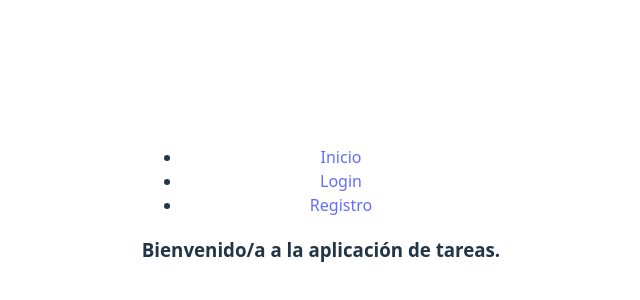
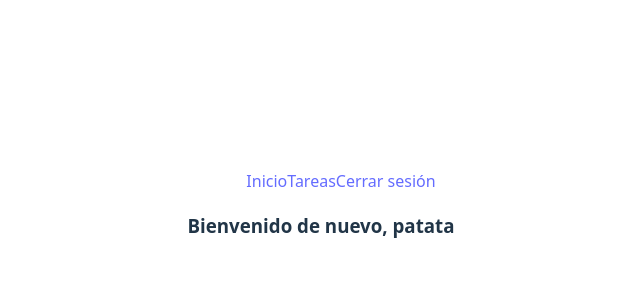
Before and after one commit to LorenaPiramide/TareasReact, a React (Vite) app: page / in a window 1280 px wide. Shown: the part 194-494 px from the top of the page, without its empty margins (319-959 px from the left). Built offline with nearby package versions, Linux system fonts and the light colour scheme.

Commit message:
Usuario de prueba creado, funciona correctamente

```diff
--- a/src/App.jsx
+++ b/src/App.jsx
@@ -4,24 +4,20 @@ import Navbar from './components/Navbar'
 import { Outlet } from 'react-router';
 function App() {
 
-  // opción 1
-  // const [isLogged, setIsLogged] = useState(false);
-
   // opcion 2
   // const [usuario, setUsuario] = useState(JSON.parse(sessionStorage.getItem("usuario") || {}));
-  const [usuario, setUsuario] = useState(
-    JSON.parse(sessionStorage.getItem("usuario") || "null")
-  );
+
+  // <button onClick={() => navigate("/")}>Ir a inicio</button>
+
+  // const [usuario, setUsuario] = useState(
+  //   JSON.parse(sessionStorage.getItem("usuario") || "null")
+  // );
+
+  // FIXME: prueba para el usuario
+  const [usuario, setUsuario] = useState({nombre: "patata"});
 
   return (
     <>
-      {/* <Login/> */}
-
-      {/* Hace falta un rederizado condicional, por si está logeado sale una cosa, si no otra */}
-
-      {/* Opción 1 */}
-      {/* (isLogged ? <DatosUsuario/> : <Login/>) */}
-
 
       {/* Opción 2 */}
       {/* Necesita el setter que va a guardar el usuario, si vamos al loggin, es que estamos setteando el usuario, ya que aun no hay uno logeado */}
@@ -35,8 +31,6 @@ function App() {
       {/* Necesita el setter que va a guardar el usuario, si vamos al loggin, es que estamos setteando el usuario, ya que aun no hay uno logeado */}
       {/* {usuario.email ? <> <DatosUsuario usuario={usuario} setUsuario={setUsuario} /> <TareasList usuario={usuario} /> </> : <Login setUsuario={setUsuario} />} */}
 
-      {/* <TareasList usuario={usuario}/> */}
-
     </>
   )
 }
--- a/src/components/Navbar.jsx
+++ b/src/components/Navbar.jsx
@@ -1,37 +1,17 @@
 import { Link } from "react-router";
-
-// export default function Navbar({ usuario, setUsuario }) {
-//     return (
-
-//         <ul>
-//             {usuario ? (
-//                 <>
-//                     <li><Link to="/">Inicio</Link></li>
-//                     <li><Link to="/tareas">Tareas</Link></li>
-//                     <li><Link to="/logout" onClick={() => {sessionStorage.removeItem("usuario"); setUsuario(null)}}>Cerrar sesión</Link></li>
-//                 </>
-//             ) : (
-//                 <>
-//                     <li><Link to="/">Inicio</Link></li>
-//                     <li><Link to="/login">Login</Link></li>
-//                     <li><Link to="/registro">Registro</Link></li>
-//                 </>
-//             )}
-
-//         </ul>
-
-//     )
-// }
 
 export default function Navbar({ usuario, setUsuario }) {
     return (
 
         <ul>
-
-            <li><Link to="/">Inicio</Link></li>
-            {usuario ? (<li><Link to="/tareas">Tareas</Link></li>) : (<li><Link to="/login">Login</Link></li>)}
-            {usuario ? (<li><Link to="/logout" >Cerrar sesión</Link></li>) : (<li><Link to="/registro">Registro</Link></li>)}
-
+            <Link to="/">Inicio</Link>
+            {usuario ? (<Link to="/tareas">Tareas</Link>) : (<Link to="/login">Login</Link>)}
+            {usuario ? (
+                <Link to="/" onClick={() => {
+                    sessionStorage.removeItem("usuario"); setUsuario(null)
+                }} >Cerrar sesión</Link>
+            ) : (
+                <Link to="/registro">Registro</Link>)}
         </ul>
 
     )
```
